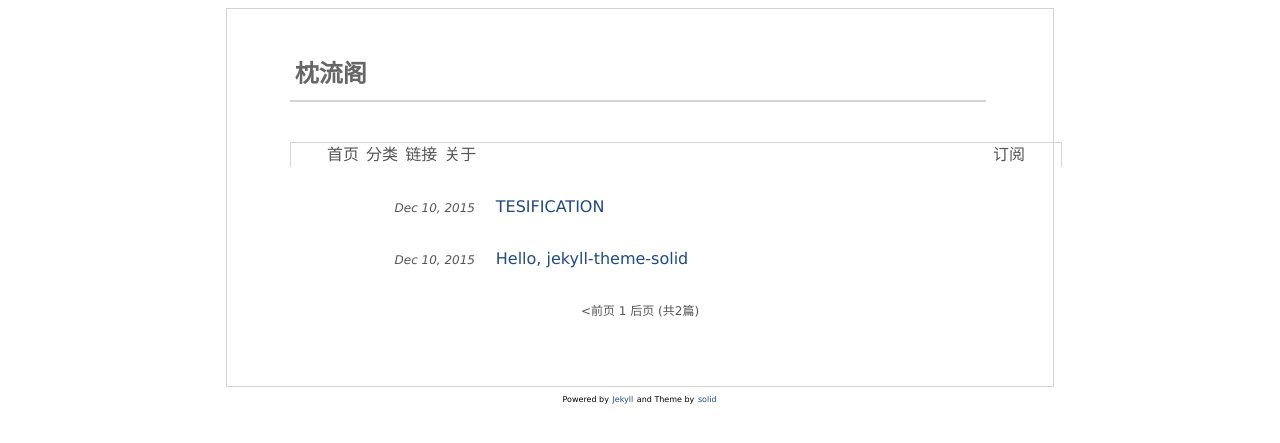
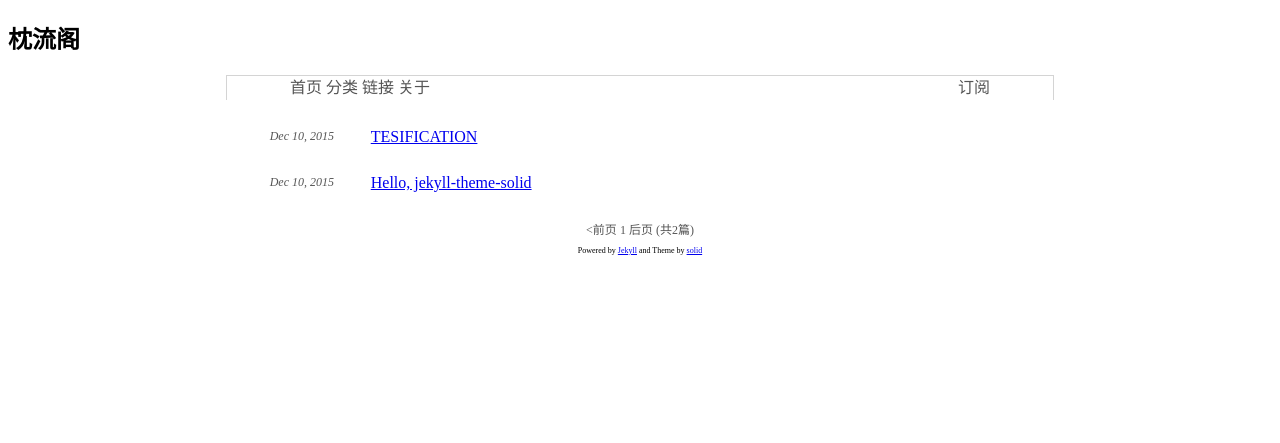
Before and after one commit to Makuraryu/Makuraryu.github.io, a Jekyll site: the page built from index.html, in a window 1280 px wide. Shown: the top 443 px of the page. Built offline with Jekyll 4.4.1, drawn with Linux system fonts in a browser that asks for light colours; the list of posts is cut into pages by our own code.

Commit message:
Add files via upload

```diff
--- a/css/default.css
+++ b/css/default.css
@@ -1,42 +1,22 @@
-/* modified from http://www.yinwang.org/main.css */
-body {
-  font-family:"lucida grande", "lucida sans unicode", lucida, helvetica, "Hiragino Sans GB", "Microsoft YaHei", "WenQuanYi Micro Hei", sans-serif;
-  background-color: white;
-  font-size: 100%;
-}
 
-div.main {
-  margin: auto;
-  padding: 2% 5% 5% 5%;
-  width: 700px;
-  line-height: 150%;
-  border: 1px solid LightGrey;
-}
 
-H1, H2, H3, H4 {
-  font-family: "Palatino Linotype", "Book Antiqua", Palatino, Helvetica, STKaiti, SimSun, serif;
-  width: 98%;
-  line-height: 150%;
-  color: #666666;
-}
 
-H1, H2 {
-  margin-bottom: 1.67em;
-  padding: 0.2em;
-  border-bottom: 2px LightGrey solid;
-}
 
-H3, H4 {
-  margin-top: 2.14em;
-  margin-bottom: 1.5em;
-  border-bottom: 1px LightGrey solid;
-}
 
-blockquote {
-  margin: 0 0 0 0.25em;
-  padding: 0 0 0 0.5em;
-  border-left: 0.25em lightgrey solid;
-}
+
+
+
+
+
+
+
+
+
+
+
+
+
+
 
 pre {
   font-family: Inconsolata, Consolas, "DEJA VU SANS MONO", "DROID SANS MONO", Proggy, monospace;
@@ -69,17 +49,6 @@ pre code {
   word-wrap: normal;
 }
 
-a {
-  text-decoration: none;
-  padding: 1px;
-  color: #204A87;
-  word-wrap: break-word;
-  word-break: break-all;
-}
-
-a:hover {
-  text-decoration: underline;
-}
 
 div.tag_cloud a {
   word-wrap: normal;
```
